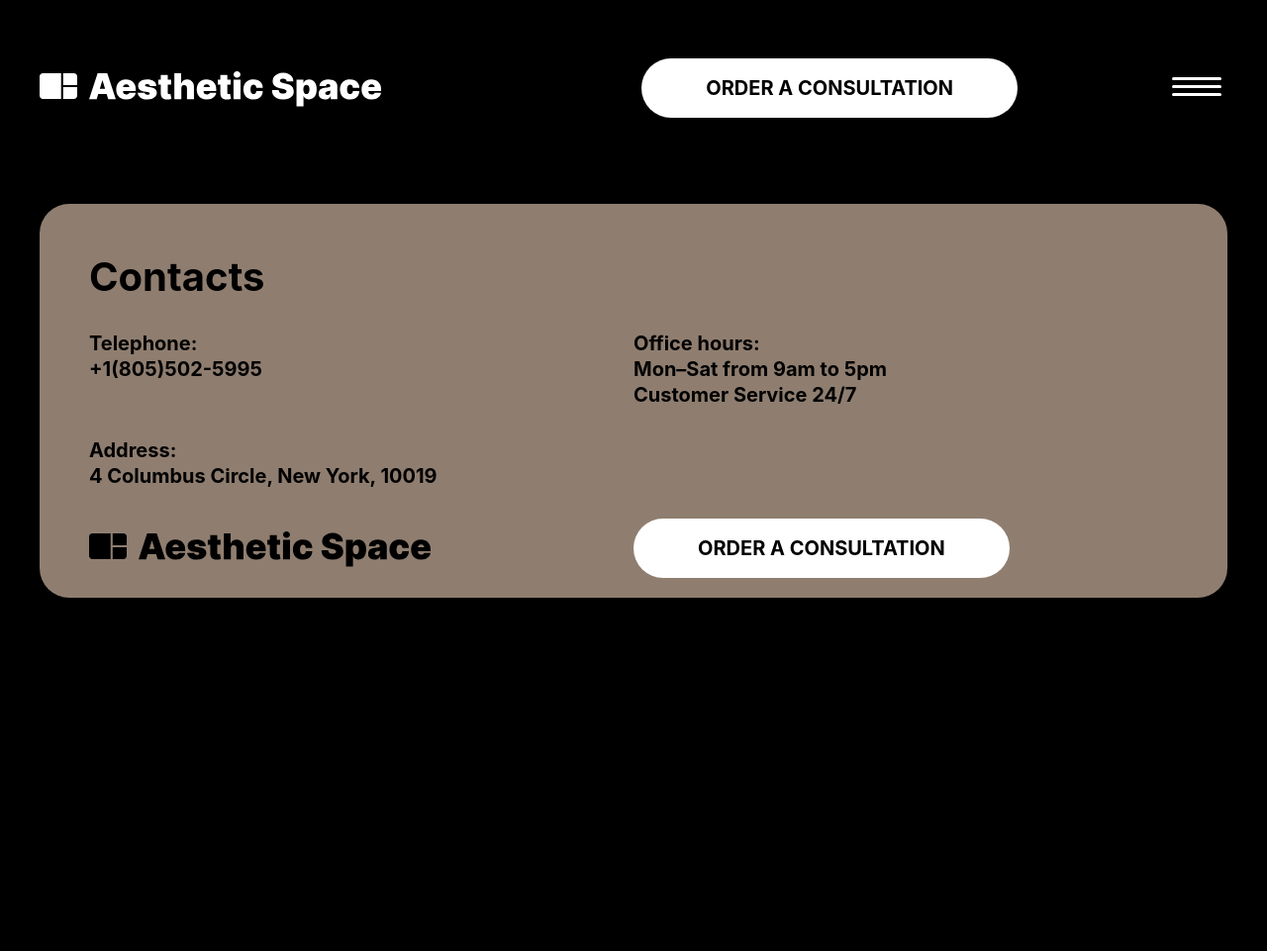
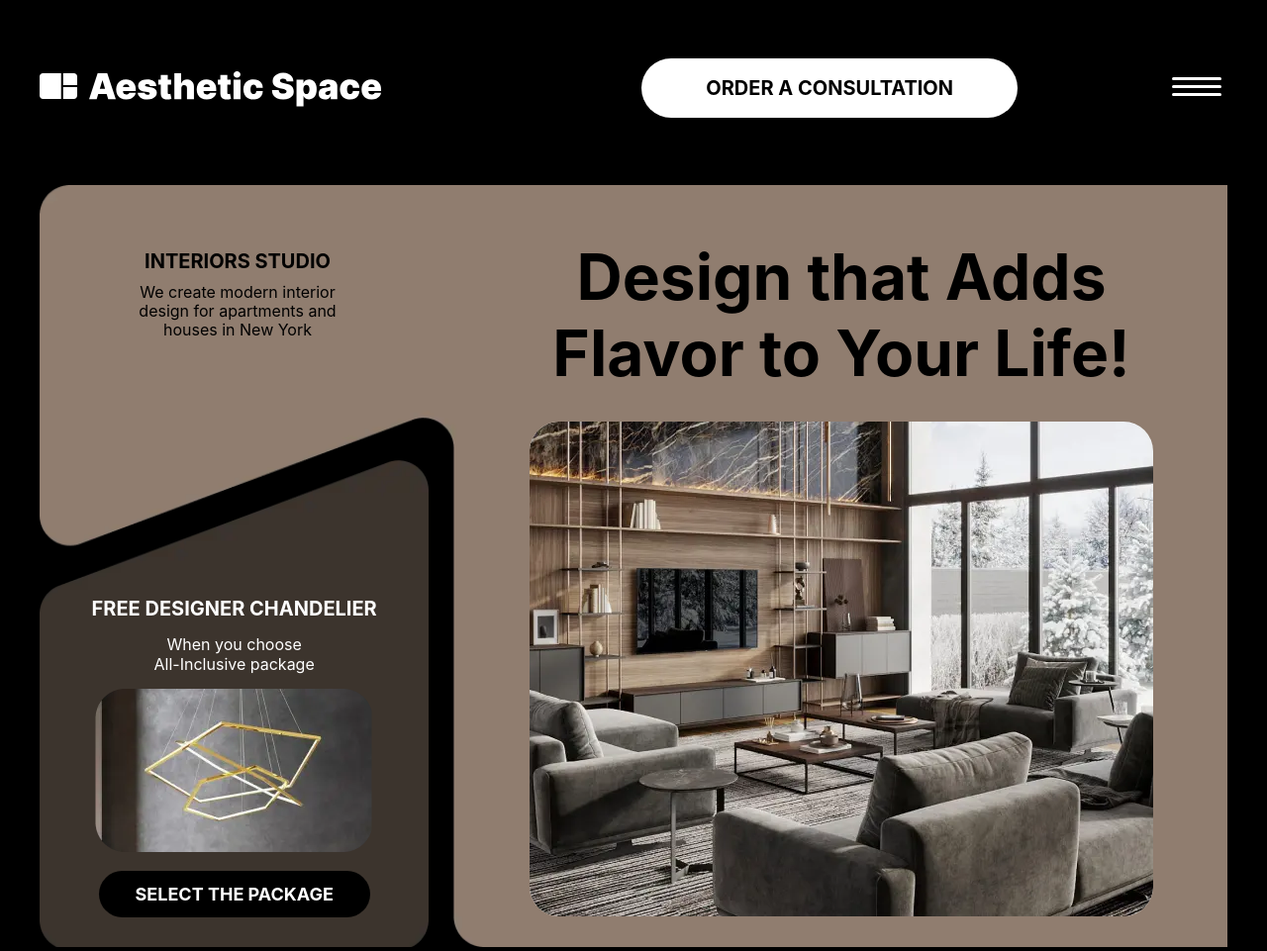
Before and after one commit to craftingweb/Aesthetic-Space, a website: page app/index.html in a window 1280 px wide. Shown: the top 961 px of the page at 99% size. Before the commit the page ends 800 px from the top, so only its background shows below. Drawn offline with Linux system fonts and the light colour scheme; files whose address does not match are found by name; a web font is replaced by a local one.

Commit message:
main section

```diff
--- a/app/index.html
+++ b/app/index.html
@@ -28,7 +28,39 @@
 
 
 <main>
-  main
+  <section class="top">
+    <div class="container">
+      <div class="top__inner">
+        <div class="top__about">
+          <div class="top__info">
+            <h3 class="top__info-title">Interiors Studio</h3>
+            <p class="top__info-text">
+              We create modern interior design for apartments and houses in New
+              York
+            </p>
+          </div>
+          <div class="top__tagline">
+            <h1 class="top__tagline-title">
+              Design that Adds Flavor to Your Life!
+            </h1>
+            <img
+              class="top__tagline-img"
+              src="/images/tagline.webp"
+              alt="tagline"
+            />
+          </div>
+        </div>
+        <div class="top__promo">
+          <h3 class="top__promo-title">Free Designer Chandelier</h3>
+          <p class="top__promo-text">
+            When you choose <span>All-Inclusive package</span>
+          </p>
+          <img class="top__promo-img" src="/images/promo.webp" alt="promo" />
+          <button class="top__promo-btn">Select the package</button>
+        </div>
+      </div>
+    </div>
+  </section>
 </main>
 
 <footer class="footer">
--- a/app/scss/media.scss
+++ b/app/scss/media.scss
@@ -1,7 +1,38 @@
-@media (max-width: 1200px) {
+@media (max-width: 1240px) {
   .header {
     &__btn {
       margin-right: auto;
+    }
+  }
+  .top {
+    &__inner {
+      grid-template-rows: 220px 390px;
+    }
+    &__tagline {
+      &-img {
+        max-width: 80%;
+      }
+      &-title {
+        font-size: 52px;
+      }
+    }
+    &__promo {
+      background-position: bottom;
+      padding-top: 106px;
+      &-title {
+        font-size: 18px;
+        margin-bottom: 10px;
+      }
+      &-text {
+        margin-bottom: 10px;
+      }
+      &-btn {
+        margin-bottom: 20px;
+      }
+      &-img {
+        margin-bottom: 10px;
+        max-width: 70%;
+      }
     }
   }
 }
--- a/app/scss/style.scss
+++ b/app/scss/style.scss
@@ -55,6 +55,15 @@ body {
   max-width: 1220px;
   margin: 0 auto;
   padding: 9px 10px;
+  @media (max-width: 1240px) {
+    max-width: 1000px;
+  }
+  @media (max-width: 1020px) {
+    max-width: 768px;
+  }
+  @media (max-width: 770px) {
+    max-width: 414px;
+  }
 }
 
 .btn {
@@ -113,4 +122,93 @@ body {
   }
 }
 
+.top {
+  margin-bottom: 50px;
+  &__inner {
+    display: grid;
+    grid-template-columns: 1fr 2fr;
+    grid-template-rows: 250px 500px;
+    gap: 20px;
+  }
+  &__about {
+    padding-top: 50px;
+    grid-column: 1/3;
+    grid-row: 1/3;
+    background-image: url("/images/tagline-bg.webp");
+    background-repeat: no-repeat;
+    background-size: cover;
+    display: grid;
+    grid-template-columns: 1fr 2fr;
+  }
+  &__promo {
+    grid-column: 1/2;
+    grid-row: 2/3;
+    background-image: url("/images/promo-bg.webp");
+    background-repeat: no-repeat;
+    background-size: cover;
+    text-align: center;
+    color: #fff;
+    align-self: self-end;
+    padding-top: 138px;
+    &-img {
+      max-width: 100%;
+      margin-bottom: 15px;
+    }
+    &-title {
+      font-size: 20px;
+      text-transform: uppercase;
+      margin-bottom: 15px;
+      font-weight: 700;
+    }
+    &-text {
+      max-width: 175px;
+      margin: 0 auto 15px;
+      span {
+        display: block;
+      }
+    }
+    &-btn {
+      display: inline-block;
+      padding: 13px 37px;
+      color: #fff;
+      font-size: 18px;
+      text-transform: uppercase;
+      background-color: #000;
+      border-radius: 30px;
+      font-weight: 700;
+      margin-bottom: 30px;
+    }
+  }
+  &__tagline {
+    padding-left: 20px;
+    text-align: center;
+    &-img {
+      border-radius: 30px;
+      max-width: 100%;
+    }
+    &-title {
+      padding-top: 5px;
+      font-size: 64px;
+      margin-bottom: 15px;
+      font-weight: 700;
+      max-width: 592px;
+      margin: 0 auto 30px;
+    }
+  }
+  &__info {
+    padding-top: 15px;
+    text-align: center;
+    &-title {
+      font-size: 20px;
+      margin-bottom: 10px;
+      font-weight: 700;
+      text-transform: uppercase;
+    }
+    &-text {
+      max-width: 210px;
+      margin: 0 auto;
+    }
+  }
+}
+
 @import "media";
```
Also changed, not shown: app/pages/index.html (+33 -1 lines), app/css/style.min.css, app/images/promo-bg.avif (added), app/images/promo-bg.png (added), app/images/promo-bg.webp (added), app/images/promo.avif (added), app/images/promo.png (added), app/images/promo.webp (added), app/images/src/promo-bg.png (added), app/images/src/promo.png (added), app/images/src/tagline-bg.png (added), app/images/src/tagline.jpg (added), app/images/tagline-bg.avif (added), app/images/tagline-bg.png (added), 4 more files.
